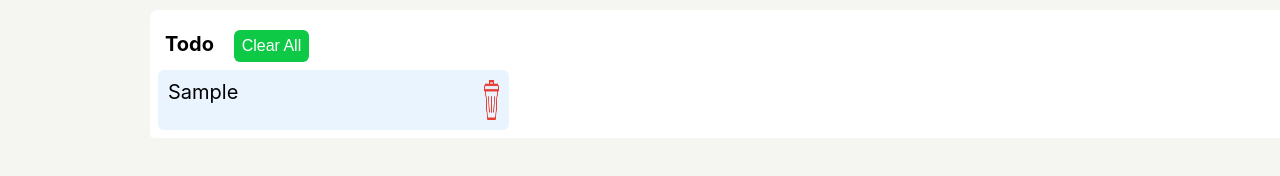
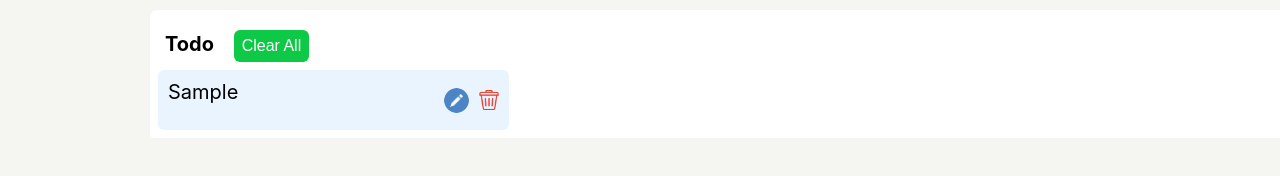
Before and after one commit to ahmad4948/Taskmate, a React (Create React App) app: page / in a window 1280 px wide. Both pictures are taken after typing "Sample" into the empty fields and a click on the button "Add". Shown: the part 312-488 px from the top of the page. Built offline with nearby package versions, Linux system fonts and the light colour scheme.

Commit message:
edit functionality

```diff
--- a/src/App.css
+++ b/src/App.css
@@ -111,7 +111,18 @@ body{
     word-break: break-word;
   }
   .bin{
-    width:15px;
+    width:20px;
     height:auto;
     cursor:pointer;
   }
+  .edit{
+    border-radius: 50%;
+    margin-left: 10px;
+    width:25px;
+    height:auto;
+  }
+  .icons{
+    display:flex;
+    align-items: center;
+    gap:10px;
+  }
--- a/src/components/AddTask.js
+++ b/src/components/AddTask.js
@@ -2,10 +2,17 @@ import React, { useState } from 'react';
 function AddTask(){
     const [newtask,setnewtask] = useState("");
     const [newlist,setnewlist] = useState([]);
+    const [editindex,seteditindex] = useState(null);
 
     function add(e){
         e.preventDefault();
+        if(editindex!==null){
+           setnewlist(newlist.map((task,i)=> i===editindex?newtask:task));
+           seteditindex(null);
+        }
+        else{
         setnewlist( [...newlist, newtask]);
+        }
         setnewtask("");
     }
     function handleclear(){
@@ -28,8 +35,16 @@ function AddTask(){
 
         <div className='tasklist'>
         { newlist.map((task, index)=>(
-            <div className="card" key={index}>{task}
+            <div className="card" key={index}>
+            <span>{task}</span>
+            <div className='icons'>
+            <img className="edit" src="edit.PNG" onClick={()=>{
+                setnewtask(task);
+                seteditindex(index);
+            }}></img>
             <img src="bin.PNG" className='bin' onClick={()=>removetask(index)}></img>
+            </div>
+
             </div>
          ))
         }
```
Also changed, not shown: public/edit.png (added).
